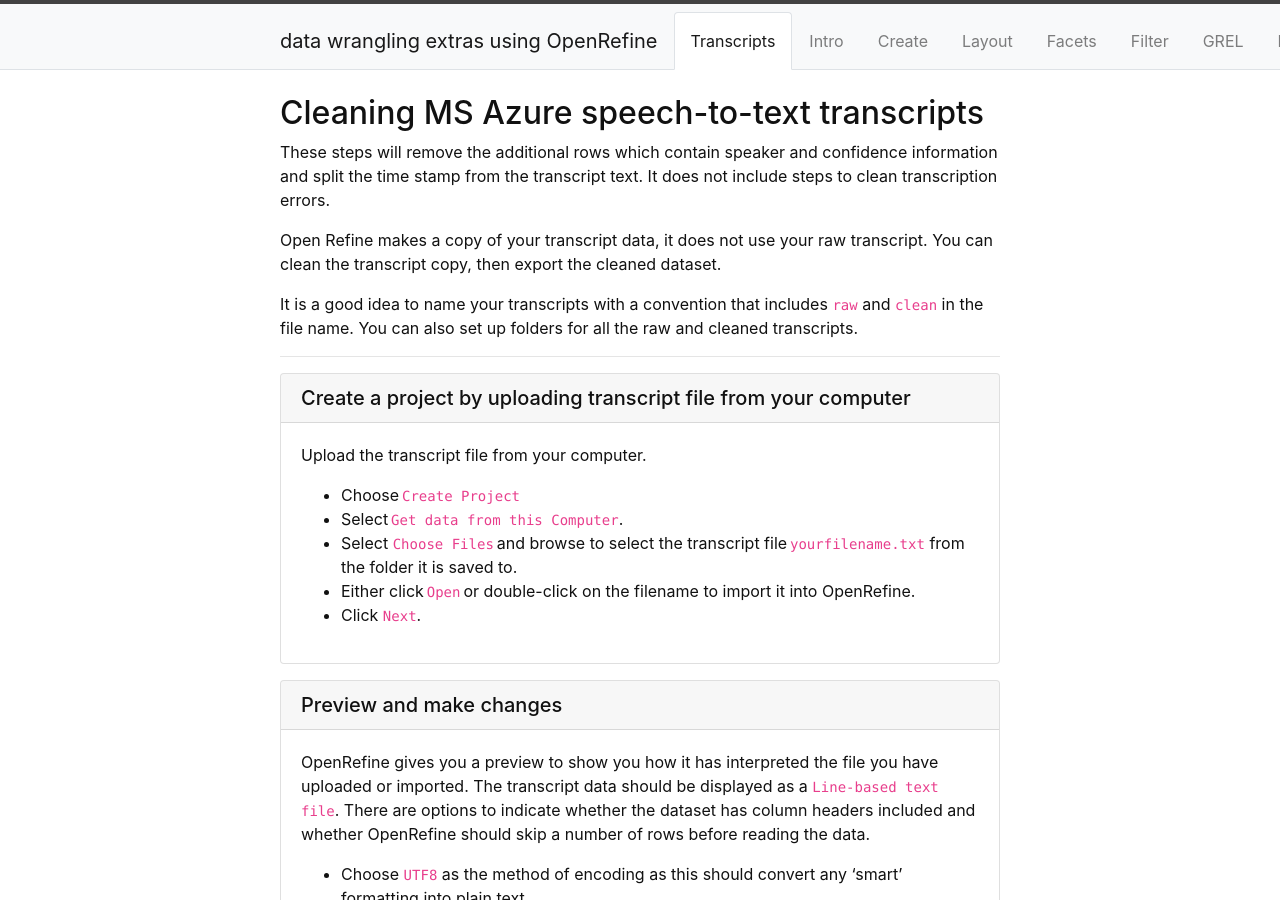
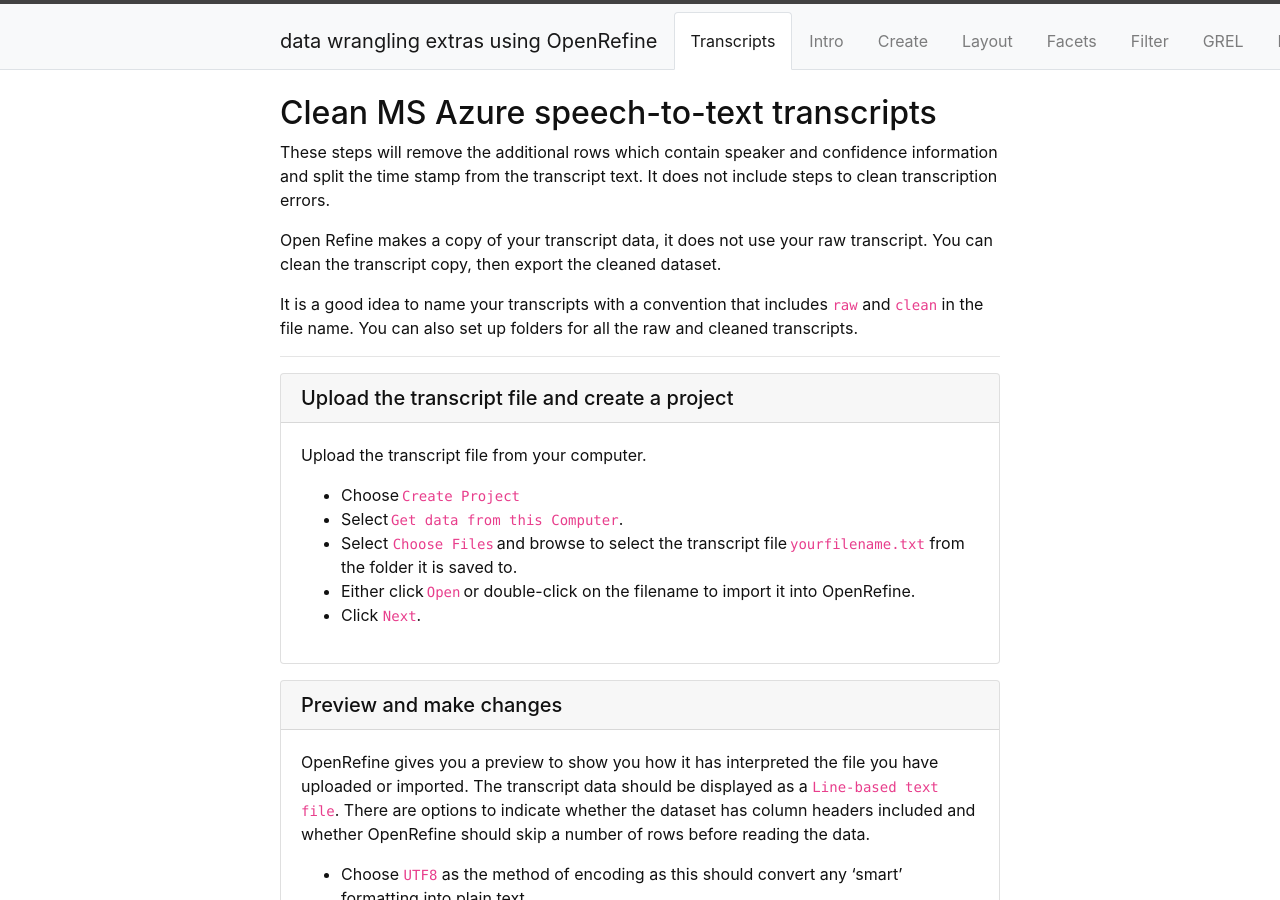
Before and after one commit to GriffithUniLibrary/OpenRefineExtras, a Jekyll site: the page built from content/0-Transcripts.md, in a window 1280 px wide and 900 px high. Built offline with Jekyll 4.4.1, drawn with Linux system fonts in a browser that asks for light colours.

Commit message:
Update 0-Transcripts.md

```diff
--- a/content/0-Transcripts.md
+++ b/content/0-Transcripts.md
@@ -2,7 +2,7 @@
 title: Transcripts
 nav: true
 ---
-## Cleaning MS Azure speech-to-text transcripts
+## Clean MS Azure speech-to-text transcripts
 
 These steps will remove the additional rows which contain speaker and confidence information and split the time stamp from the transcript text.  It does not include steps to clean transcription errors.
 
@@ -19,7 +19,7 @@ Upload the transcript file from your computer.
 - Select `Choose Files` and browse to select the transcript file `yourfilename.txt` from the folder it is saved to.
 - Either click `Open` or double-click on the filename to import it into OpenRefine.
 - Click `Next`.{% endcapture %}
-{% include card.md header="Create a project by uploading transcript file from your computer" text=text %}
+{% include card.md header="Upload the transcript file and create a project" text=text %}
 
 {% capture text %}
 OpenRefine gives you a preview to show you how it has interpreted the file you have uploaded or imported.
@@ -31,9 +31,7 @@ There are options to indicate whether the dataset has column headers included an
 - Give the project a meaningful name such as `TranscriptXYZCleanV1`
 - If all looks fine, click `Create Project`.{% endcapture %}
 {% include card.md header="Preview and make changes" text=text %}
-
-{% include figure.html img="ORPreviewTranscript.png" alt="Create Project" caption="Create a project in OpenRefine" width="75%" %}
-
+{% include figure.html img="ORPreviewTranscript.png" alt="Create Project" caption="Create a project in OpenRefine" width="100%" %}
 
 {% capture text %}
 This option will remove every row that contains `Speaker` and `Confidence` information and move the `time stamp` into a sepearte column or remove altogether.
@@ -58,7 +56,6 @@ To remove
 - `Edit column > Remove this column`{% endcapture %}
 - {% include card.md header="Option One - for transcripts that don't need to identify speakers" text=text %}
 
-
 ### Option Two - for transcripts that need to identify speakers
 This option will
 
```
